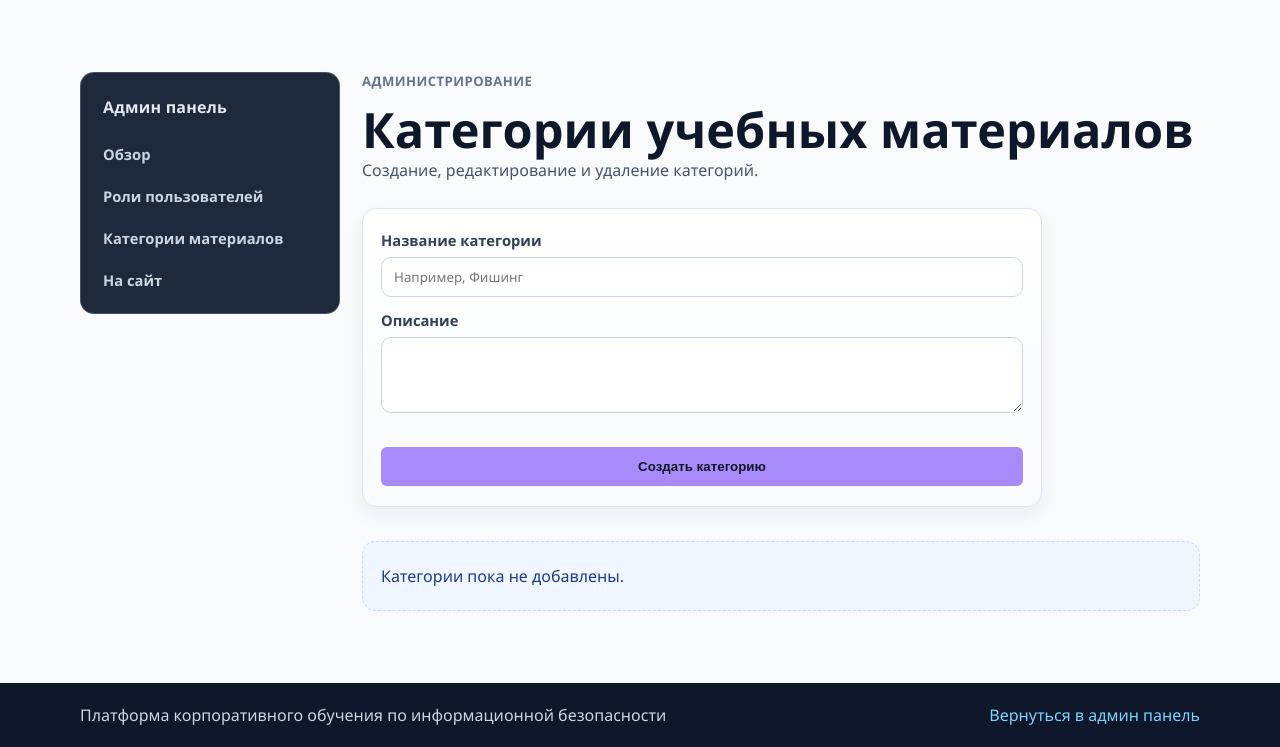
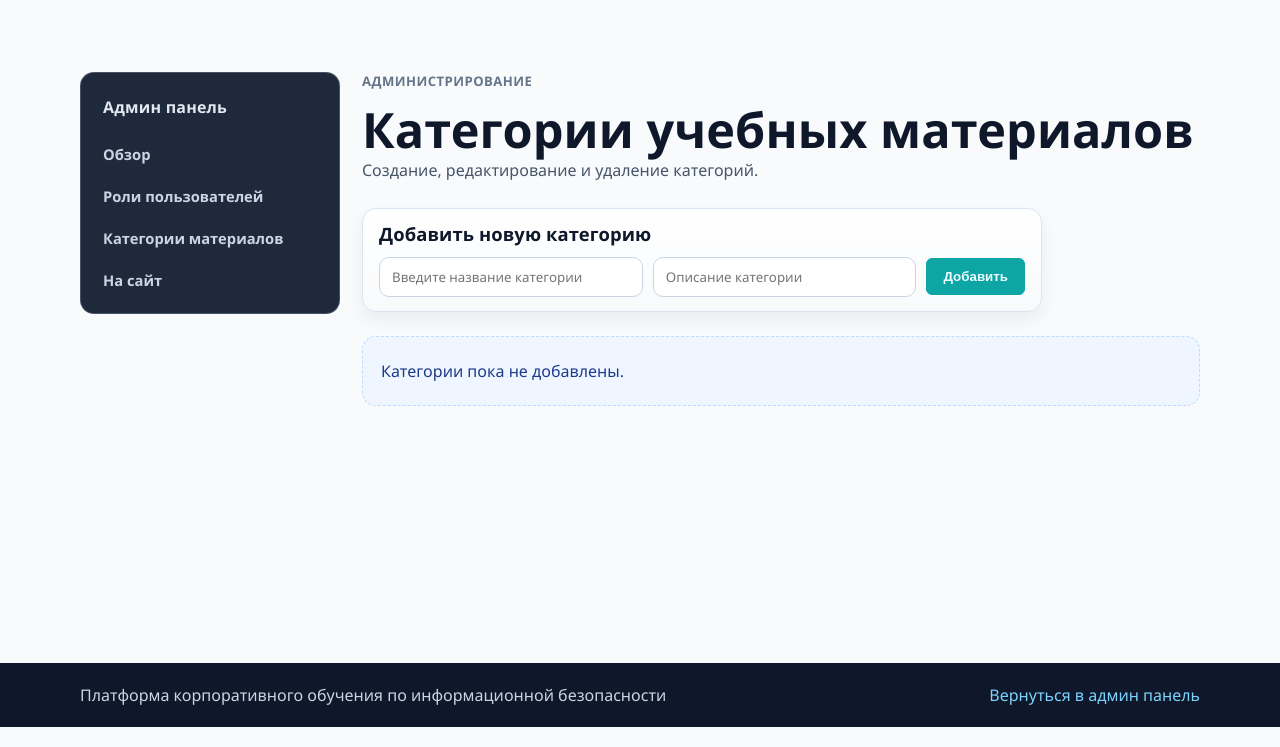
Before and after one commit to corpedu1/corpedu, a Django app: page /admin-panel/material-categories/ in a window 1280 px wide. Shown: the part 73-820 px from the top of the page. Run offline with Django 5.2, Linux system fonts and the light colour scheme; the visitor is signed in with stand-in values (Sample User, id 1); data that the repository does not hold is empty.

Commit message:
Redesigned category admin page

```diff
--- a/static/css/landing.css
+++ b/static/css/landing.css
@@ -1221,6 +1221,175 @@
     margin-top: 14px;
 }
 
+.admin-categories-create h3 {
+    margin: 0 0 12px;
+    font-size: 1.15rem;
+    color: #0f172a;
+}
+
+.admin-categories-create__form {
+    display: grid;
+    grid-template-columns: 1.1fr 1.6fr auto;
+    gap: 10px;
+    align-items: end;
+}
+
+.admin-categories-create--simple {
+    padding: 14px 16px;
+}
+
+.admin-categories-create__form--simple {
+    grid-template-columns: 1fr 1fr auto;
+    align-items: center;
+}
+
+.admin-categories-create__form--simple input {
+    width: 100%;
+    border-radius: 10px;
+    border: 1px solid #cbd5e1;
+    padding: 10px 12px;
+    font-family: inherit;
+    color: #0f172a;
+    background: #ffffff;
+    outline: none;
+}
+
+.admin-categories-create__form--simple input:focus {
+    border-color: #0ea5e9;
+}
+
+.admin-categories-create__form .register-submit {
+    margin-top: 0;
+    width: auto;
+    padding: 10px 16px;
+}
+
+.admin-categories-list {
+    display: grid;
+    gap: 12px;
+    margin-top: 14px;
+}
+
+.admin-categories-list--simple {
+    gap: 8px;
+}
+
+.admin-categories-table-wrap {
+    margin-top: 14px;
+    border: 1px solid #dbe5ef;
+    border-radius: 12px;
+    overflow: hidden;
+    background: #ffffff;
+}
+
+.admin-categories-table {
+    width: 100%;
+    border-collapse: collapse;
+}
+
+.admin-categories-table thead th {
+    background: #f1f5f9;
+    color: #334155;
+    text-align: left;
+    font-size: 0.84rem;
+    font-weight: 700;
+    letter-spacing: 0.2px;
+    padding: 11px 12px;
+    border-bottom: 1px solid #dbe5ef;
+}
+
+.admin-categories-table tbody td {
+    padding: 10px 12px;
+    border-bottom: 1px solid #e2e8f0;
+    vertical-align: middle;
+}
+
+.admin-categories-table tbody tr:last-child td {
+    border-bottom: 0;
+}
+
+.admin-categories-table input[type="text"] {
+    width: 100%;
+    border: 1px solid #cbd5e1;
+    border-radius: 8px;
+    padding: 8px 10px;
+    font-family: inherit;
+    color: #0f172a;
+    background: #ffffff;
+}
+
+.admin-categories-table input[type="text"]:focus {
+    outline: none;
+    border-color: #0ea5e9;
+}
+
+.admin-table-form {
+    display: none;
+}
+
+.admin-category-item {
+    display: grid;
+    grid-template-columns: 1fr auto;
+    gap: 12px;
+    align-items: end;
+    border: 1px solid #dbe5ef;
+    border-radius: 12px;
+    background: #ffffff;
+    padding: 14px;
+}
+
+.admin-category-list-row {
+    display: grid;
+    grid-template-columns: 1fr auto;
+    align-items: center;
+    gap: 10px;
+    border: 1px solid #dbe5ef;
+    border-radius: 10px;
+    background: #ffffff;
+    padding: 10px;
+}
+
+.admin-category-list-row input[type="text"] {
+    width: 100%;
+    border-radius: 8px;
+    border: 1px solid #cbd5e1;
+    padding: 9px 10px;
+    font-family: inherit;
+}
+
+.admin-category-list-row input[type="text"]:focus {
+    outline: none;
+    border-color: #0ea5e9;
+}
+
+.admin-category-list-row__actions {
+    display: flex;
+    gap: 8px;
+}
+
+.admin-category-list-row__actions .register-submit {
+    margin-top: 0;
+    width: auto;
+    padding: 9px 12px;
+}
+
+.admin-category-item__main {
+    display: grid;
+    grid-template-columns: 0.9fr 1.3fr;
+    gap: 10px;
+}
+
+.admin-category-item__actions {
+    display: flex;
+    gap: 8px;
+}
+
+.admin-category-item__actions .register-submit {
+    margin-top: 0;
+    width: auto;
+    padding: 10px 14px;
+}
+
 .settings-page__container {
     display: grid;
     grid-template-columns: repeat(2, minmax(0, 1fr));
--- a/templates/admin_material_categories.html
+++ b/templates/admin_material_categories.html
@@ -22,19 +22,14 @@
                             Создание, редактирование и удаление категорий.
                         </p>
 
-                        <article class="admin-role-card">
-                            <form method="post" action="/admin-panel/material-categories/" class="admin-role-form">
+                        <article class="admin-role-card admin-categories-create admin-categories-create--simple">
+                            <h3>Добавить новую категорию</h3>
+                            <form method="post" action="/admin-panel/material-categories/" class="admin-categories-create__form admin-categories-create__form--simple">
                                 {% csrf_token %}
                                 <input type="hidden" name="action" value="create">
-                                <div class="admin-role-form__group">
-                                    <label for="category_name">Название категории</label>
-                                    <input type="text" id="category_name" name="name" placeholder="Например, Фишинг" required>
-                                </div>
-                                <div class="admin-role-form__group">
-                                    <label for="category_description">Описание</label>
-                                    <textarea id="category_description" name="description" rows="3"></textarea>
-                                </div>
-                                <button class="register-submit" type="submit">Создать категорию</button>
+                                <input type="text" id="category_name" name="name" placeholder="Введите название категории" required>
+                                <input type="text" id="category_description" name="description" placeholder="Описание категории">
+                                <button class="register-submit admin-save-button" type="submit">Добавить</button>
                             </form>
                         </article>
 
@@ -50,32 +45,45 @@
                             </div>
                         {% endif %}
 
-                        <div class="admin-users-list">
+                        {% if categories %}
+                            <div class="admin-categories-table-wrap">
+                                <table class="admin-categories-table">
+                                    <thead>
+                                        <tr>
+                                            <th>Название</th>
+                                            <th>Описание</th>
+                                            <th>Действия</th>
+                                        </tr>
+                                    </thead>
+                                    <tbody>
                                         {% for category in categories %}
-                                <form method="post" action="/admin-panel/material-categories/" class="admin-user-row admin-category-row">
+                                            <tr>
+                                                <td>
+                                                    <form id="category_form_{{ category.id }}" method="post" action="/admin-panel/material-categories/" class="admin-table-form">
                                                         {% csrf_token %}
                                                         <input type="hidden" name="category_id" value="{{ category.id }}">
-                                    <div class="admin-user-row__identity admin-category-row__fields">
-                                        <div class="admin-role-form__group">
-                                            <label>Название</label>
-                                            <input type="text" name="name" value="{{ category.name }}" required>
+                                                    </form>
+                                                    <input type="text" name="name" value="{{ category.name }}" form="category_form_{{ category.id }}" required>
+                                                </td>
+                                                <td>
+                                                    <input type="text" name="description" value="{{ category.description }}" form="category_form_{{ category.id }}" placeholder="Без описания">
+                                                </td>
+                                                <td>
+                                                    <div class="admin-category-list-row__actions">
+                                                        <button class="register-submit admin-save-button" type="submit" form="category_form_{{ category.id }}" name="action" value="update">Сохранить</button>
+                                                        <button class="register-submit admin-delete-button" type="submit" form="category_form_{{ category.id }}" name="action" value="delete">Удалить</button>
                                                     </div>
-                                        <div class="admin-role-form__group">
-                                            <label>Описание</label>
-                                            <textarea name="description" rows="2">{{ category.description }}</textarea>
+                                                </td>
+                                            </tr>
+                                        {% endfor %}
+                                    </tbody>
+                                </table>
                             </div>
-                                    </div>
-                                    <div class="admin-user-row__actions">
-                                        <button class="register-submit admin-save-button" type="submit" name="action" value="update">Сохранить</button>
-                                        <button class="register-submit admin-delete-button" type="submit" name="action" value="delete">Удалить</button>
-                                    </div>
-                                </form>
-                            {% empty %}
+                        {% else %}
                             <div class="materials-empty">
                                 <p>Категории пока не добавлены.</p>
                             </div>
-                            {% endfor %}
-                        </div>
+                        {% endif %}
                     </div>
                 </div>
             </div>
```
Also changed, not shown: other parts of static/css/landing.css (+48 -0 lines). Lines whose indentation alone changed are shown as unchanged.
